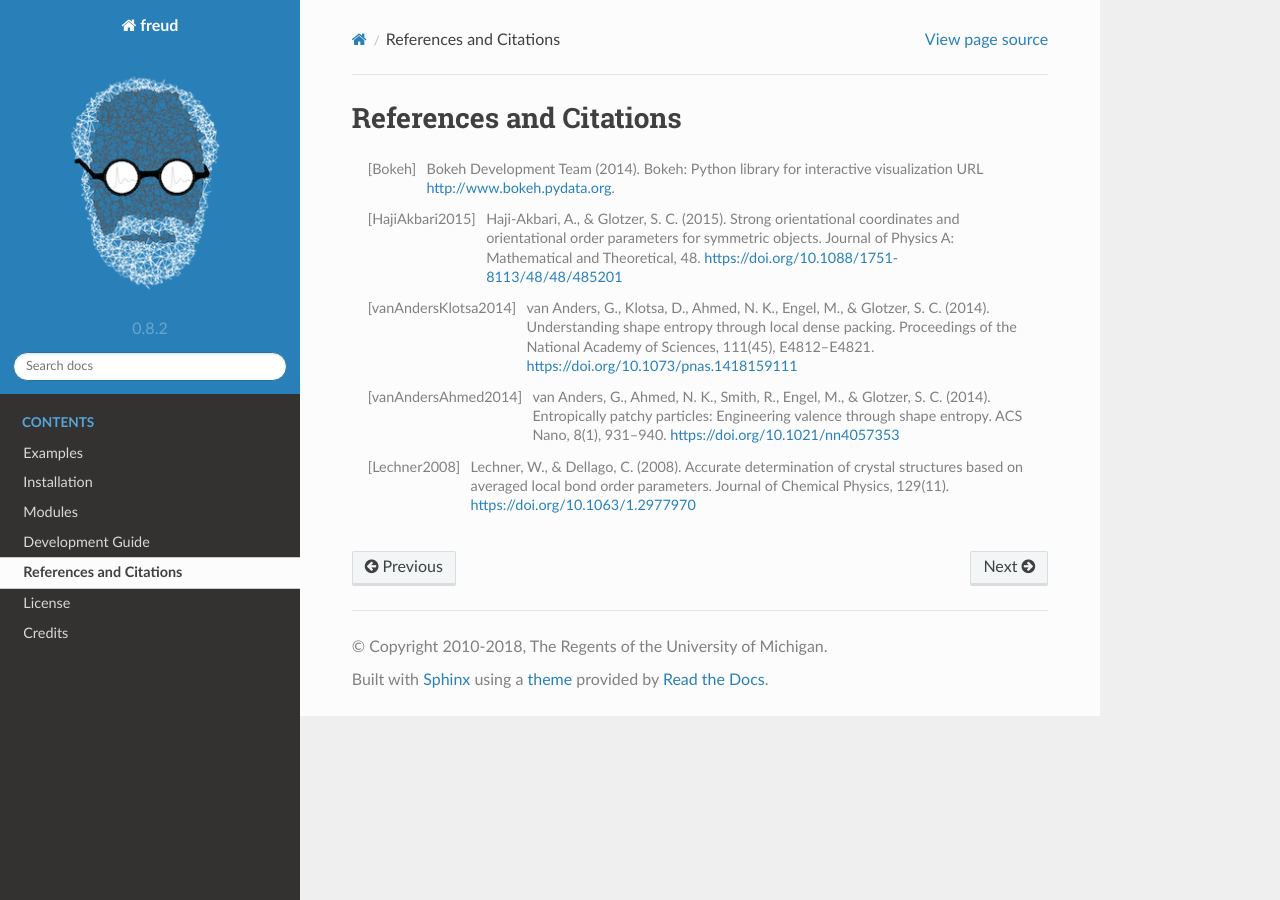
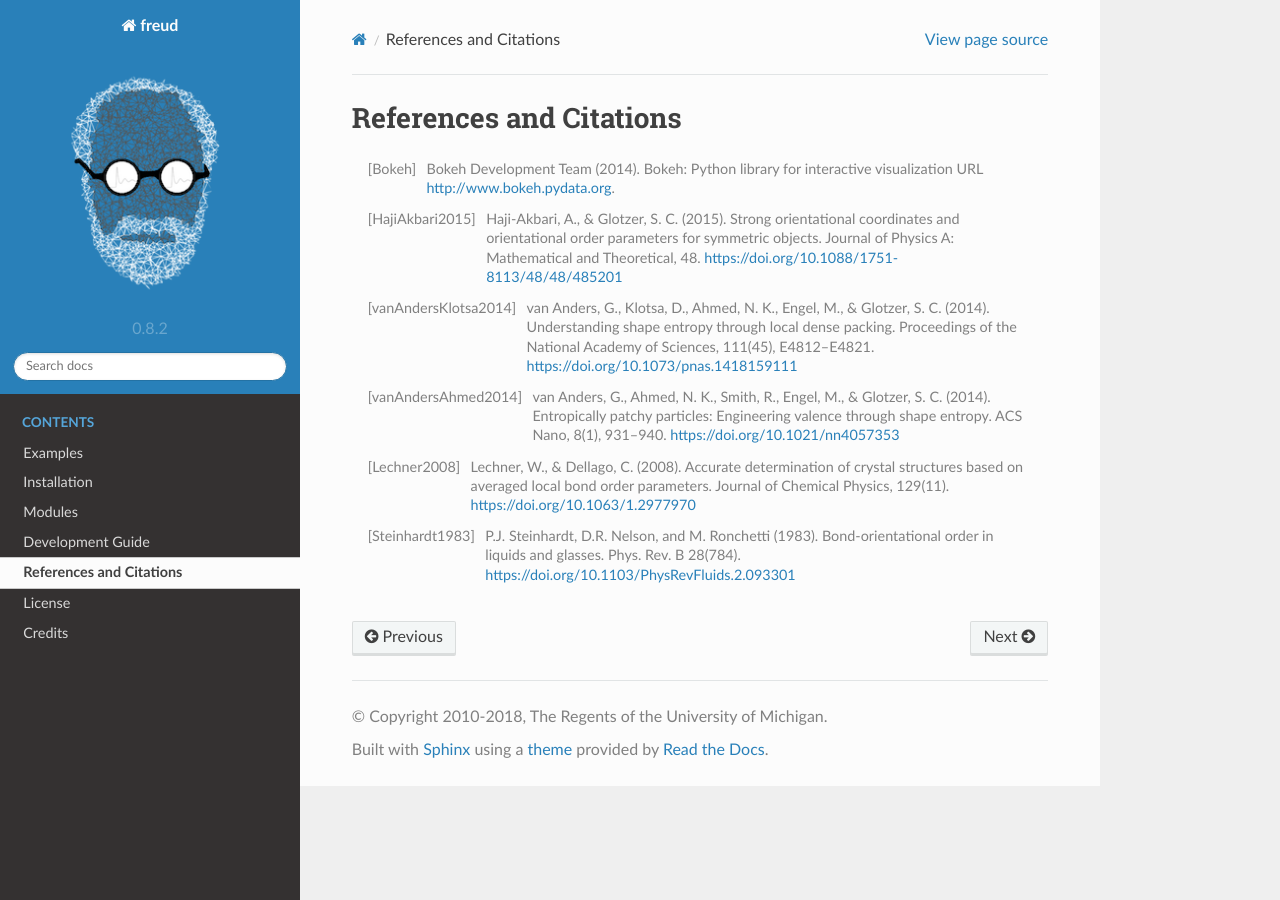
Before and after one commit to glotzerlab/freud, a Sphinx documentation site: the page built from doc/source/citations.rst, in a window 1280 px wide. Built offline with Sphinx 7.4.7 and the Read the Docs theme 2.0.0, drawn with Linux system fonts in a browser that asks for light colours.

Commit message:
Various minor doc fixes

```diff
--- a/doc/source/citations.rst
+++ b/doc/source/citations.rst
@@ -19,3 +19,6 @@ References and Citations
 
 .. [Lechner2008] Lechner, W., & Dellago, C. (2008). Accurate determination of crystal structures based on averaged
           local bond order parameters. Journal of Chemical Physics, 129(11). https://doi.org/10.1063/1.2977970
+
+.. [Steinhardt1983] P.J. Steinhardt, D.R. Nelson, and M. Ronchetti (1983). Bond-orientational order in liquids and
+          glasses. Phys. Rev. B 28(784). https://doi.org/10.1103/PhysRevFluids.2.093301
--- a/doc/source/voronoi.rst
+++ b/doc/source/voronoi.rst
@@ -14,3 +14,6 @@ Voronoi Module
 .. automodule:: freud.voronoi
     :synopsis: Characterize Voronoi cells
     :members:
+
+.. autoclass:: freud.voronoi.Voronoi(box, buff)
+    :members:
```
Also changed, not shown: 3 other files.
